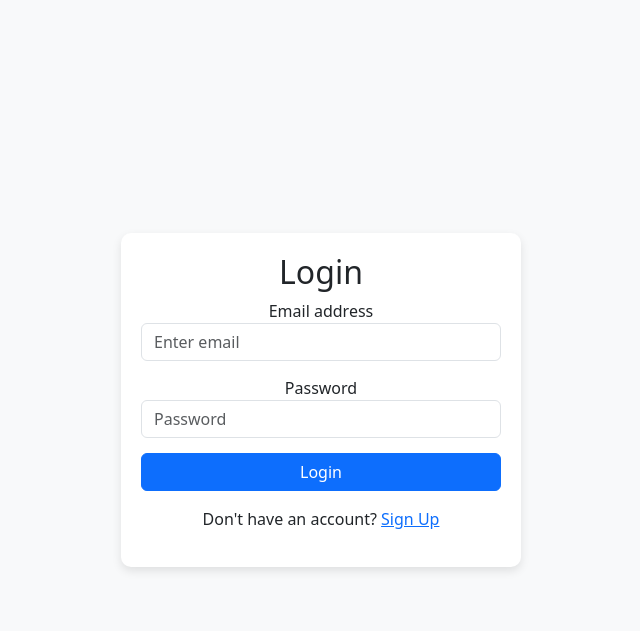
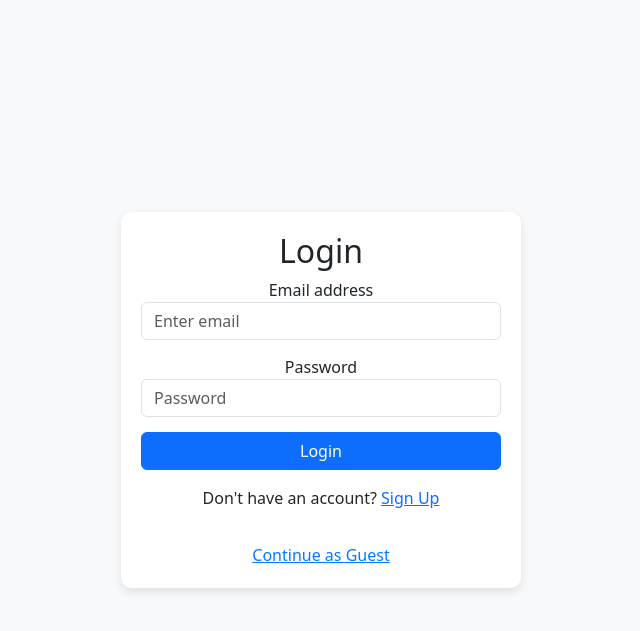
Before and after one commit to t0m0h1/FinalYearProject, a Flask app: template templates/login_signup.html in a window 1280 px wide. Shown: the top 631 px of the page, without its empty margins (319-959 px from the left). Run offline with Flask 3, Linux system fonts and the light colour scheme; the template is opened without the code that fills it, so the values that code supplies are empty.

Commit message:
Refactor login and signup forms, add guest login option

```diff
--- a/app.py
+++ b/app.py
@@ -236,8 +236,6 @@ def init_db():
 
 
 
-
-
 # driver code
 if __name__ == '__main__':
     nltk.download('punkt', quiet=True)
@@ -245,6 +243,9 @@ if __name__ == '__main__':
 
     init_db()  # Run this before starting the app
     app.run(debug=True)
+
+
+
 
 
 
--- a/templates/login_signup.html
+++ b/templates/login_signup.html
@@ -23,50 +23,68 @@
         .form-group {
             margin-bottom: 15px;
         }
+        .guest-btn {
+            background: none;
+            border: none;
+            color: #007bff;
+            text-decoration: underline;
+            cursor: pointer;
+        }
     </style>
 </head>
 <body>
-    <div class="container text-center">
+    <!-- Login Form -->
+    <div class="container text-center" id="loginContainer">
         <h2>Login</h2>
         <form>
             <div class="form-group">
                 <label for="loginEmail">Email address</label>
-                <input type="email" class="form-control" id="loginEmail" placeholder="Enter email">
+                <input type="email" class="form-control" id="loginEmail" placeholder="Enter email" required>
             </div>
             <div class="form-group">
                 <label for="loginPassword">Password</label>
-                <input type="password" class="form-control" id="loginPassword" placeholder="Password">
+                <input type="password" class="form-control" id="loginPassword" placeholder="Password" required>
             </div>
             <button type="submit" class="btn btn-primary w-100">Login</button>
             <p class="mt-3">Don't have an account? <a href="#" onclick="toggleForms()">Sign Up</a></p>
         </form>
+        <button class="guest-btn mt-3" onclick="continueAsGuest()">Continue as Guest</button>
     </div>
 
+    <!-- Sign Up Form -->
     <div class="container text-center d-none" id="signupContainer">
         <h2>Sign Up</h2>
         <form>
             <div class="form-group">
                 <label for="signupName">Full Name</label>
-                <input type="text" class="form-control" id="signupName" placeholder="Enter full name">
+                <input type="text" class="form-control" id="signupName" placeholder="Enter full name" required>
             </div>
             <div class="form-group">
                 <label for="signupEmail">Email address</label>
-                <input type="email" class="form-control" id="signupEmail" placeholder="Enter email">
+                <input type="email" class="form-control" id="signupEmail" placeholder="Enter email" required>
             </div>
             <div class="form-group">
                 <label for="signupPassword">Password</label>
-                <input type="password" class="form-control" id="signupPassword" placeholder="Create password">
+                <input type="password" class="form-control" id="signupPassword" placeholder="Create password" required>
             </div>
             <button type="submit" class="btn btn-success w-100">Sign Up</button>
             <p class="mt-3">Already have an account? <a href="#" onclick="toggleForms()">Login</a></p>
         </form>
+        <button class="guest-btn mt-3" onclick="continueAsGuest()">Continue as Guest</button>
     </div>
 
     <script>
         function toggleForms() {
-            document.querySelector('.container').classList.toggle('d-none');
+            document.getElementById('loginContainer').classList.toggle('d-none');
             document.getElementById('signupContainer').classList.toggle('d-none');
         }
+
+        function continueAsGuest() {
+            alert("Continuing as guest..."); // Replace this with actual navigation logic
+            window.location.href = "index.html"; // Example guest page
+        }
+
+
     </script>
 </body>
 </html>
```
